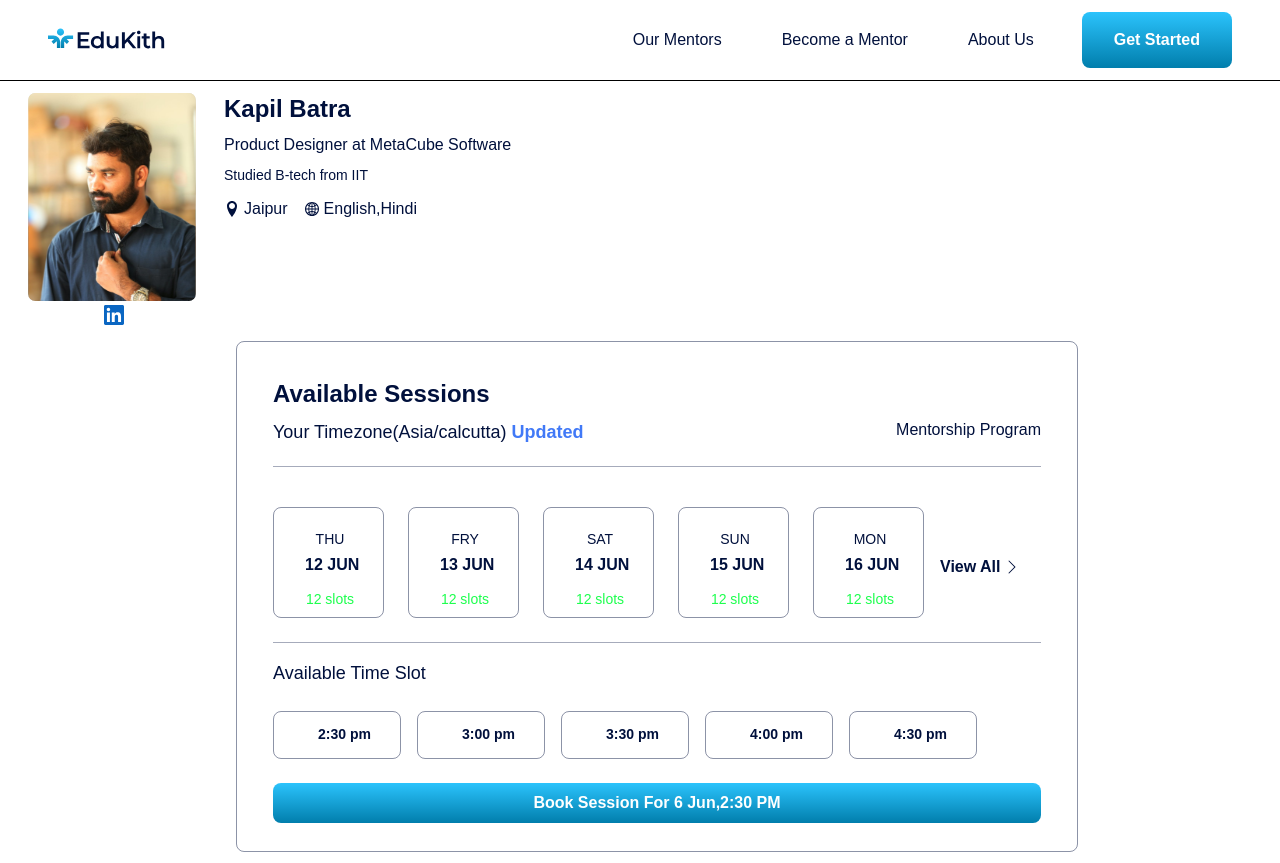
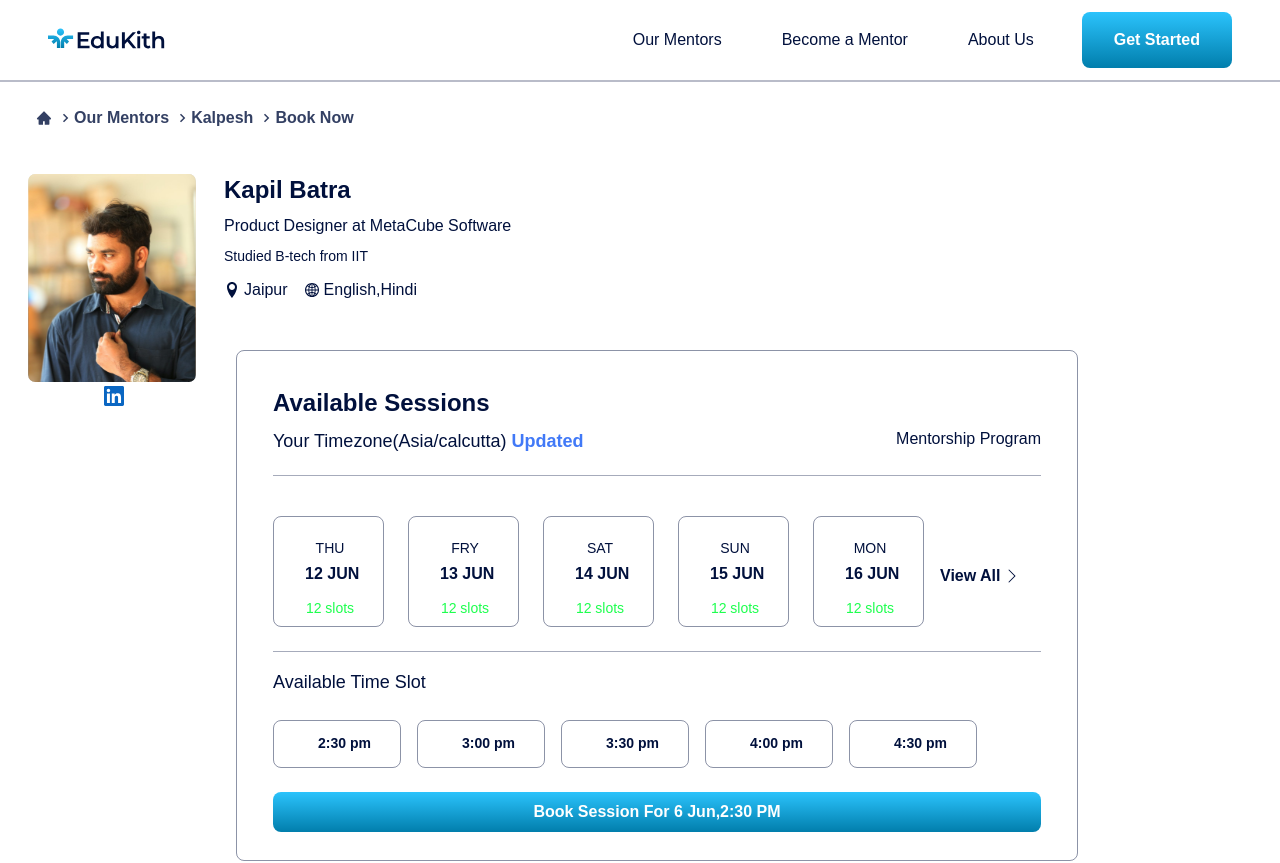
Before and after one commit to asif2508/silver-goggles, a React (Create React App) app: page /section in a window 1280 px wide. Shown: the top 863 px of the page. Built offline with nearby package versions, Linux system fonts and the light colour scheme.

Commit message:
Added breadcrumb component

```diff
--- a/src/components/VaibhavSection/Section.js
+++ b/src/components/VaibhavSection/Section.js
@@ -8,6 +8,7 @@ import MyModel from "./MyModel";
 import { ImLocation } from "react-icons/im";
 import { AiOutlineGlobal } from "react-icons/ai";
 import { BsChevronRight } from "react-icons/bs";
+import Breadcrumb from "../Component/Breadcrumb";
 
 const Section = () => {
   const [showMyModel, setMyModel] = useState(false);
@@ -16,7 +17,19 @@ const Section = () => {
     <>
       <div className="min-h-half">
         <Header />
-        <hr />
+        <div
+          className="w-full hidden lg:block"
+          style={{
+            borderColor: "rgba(0, 16, 60, 0.15)",
+            backgroundColor: "rgba(0, 16, 60, 0.15)",
+            borderWidth: 0.5,
+            borderStyle: "solid",
+          }}
+        />
+        <div className="ml-9 mb-8 -mt-3">
+          <Breadcrumb navigations={["Our Mentors", "Kalpesh", "Book Now"]} />
+        </div>
+
         {/* aside sectionn start here */}
         <div className="flex flex-row ml-2">
           <aside>
@@ -49,9 +62,8 @@ const Section = () => {
           </div>
         </div>
         {/* aside section ends here */}
-
         {/* Main content start here */}
-        <div className="pl-3 pr-3 mt-4">
+        <div className="pl-3 pr-3 mt-4 lg:-mt-16">
           <div
             className="w-full  rounded-lg  pr-9 pl-9 lg:w-7/12  lg:h-full lg:ml-56 lg:mt-2"
             style={{
@@ -239,7 +251,7 @@ const Section = () => {
             <h1 className=" mt-4 text-lg font-normal text-dark-blue font-primayfont">
               {LoginString.timeslot}
             </h1>
-            <div className="flex flex-row  overflow-x-scroll  whitespace-nowrap font-primayfont text-base mt-6 scrollbar-hide" >
+            <div className="flex flex-row  overflow-x-scroll  whitespace-nowrap font-primayfont text-base mt-6 scrollbar-hide">
               <div className="second_slider flex flex-row">
                 <div
                   className="w-32 h-12 rounded-lg"
@@ -305,7 +317,9 @@ const Section = () => {
               }}
               onClick={() => setMyModel(true)}
             >
-              <p className="text-white font-bold font-primayfont text-base">{LoginString.book_session}</p>
+              <p className="text-white font-bold font-primayfont text-base">
+                {LoginString.book_session}
+              </p>
             </div>
           </div>
         </div>
```
